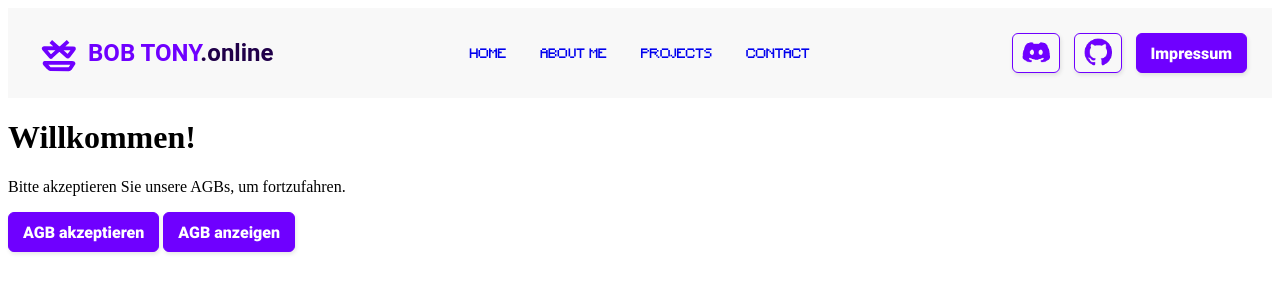
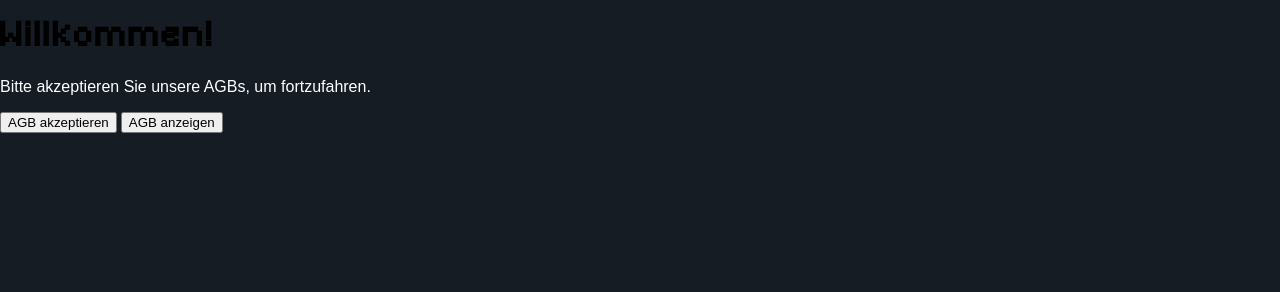
Before and after one commit to einfachnyxxo/bobtony.online, a plain HTML site: page index.html in a window 1280 px wide. Drawn offline with Linux system fonts and the light colour scheme; files whose address does not match are found by name.

Commit message:
Upload a Web Root

```diff
--- a/assets/css/docs.css
+++ /dev/null
@@ -1,99 +0,0 @@
-body {
-    font-family: -apple-system, BlinkMacSystemFont, "Segoe UI", Roboto, "Helvetica Neue", Arial, sans-serif;
-    line-height: 1.6;
-    color: #c9d1d9;
-    background-color: #0d1117;
-    margin: 0;
-    padding: 20px;
-}
-
-h1, h2, h3, h4, h5, h6 {
-    color: #c9d1d9;
-    margin-top: 0.2em;
-    margin-bottom: 0.3em;
-    font-weight: 600;
-}
-
-h1 {
-    font-size: 2em;
-    border-bottom: 1px solid #30363d;
-    padding-bottom: 0.3em;
-}
-
-h2 {
-    font-size: 1.5em;
-    border-bottom: 1px solid #30363d;
-    padding-bottom: 0.3em;
-}
-
-h3 {
-    font-size: 1.25em;
-}
-
-p {
-    margin: 1em 0;
-}
-
-a {
-    color: #58a6ff;
-    text-decoration: none;
-}
-
-a:hover {
-    text-decoration: underline;
-}
-
-ul, ol {
-    margin: 1em 0;
-    padding-left: 2em;
-}
-
-li {
-    margin: 0.5em 0;
-}
-
-code {
-    font-family: "SFMono-Regular", Consolas, "Liberation Mono", Menlo, monospace;
-    background-color: #161b22;
-    color: #c9d1d9;
-    padding: 0.2em 0.4em;
-    border-radius: 6px;
-    font-size: 0.9em;
-}
-
-pre {
-    background-color: #161b22;
-    padding: 1em;
-    border-radius: 6px;
-    overflow-x: auto;
-}
-
-pre code {
-    background-color: transparent;
-    padding: 0;
-}
-
-blockquote {
-    border-left: 4px solid #30363d;
-    margin: 1em 0;
-    padding: 0 1em;
-    color: #8b949e;
-}
-
-hr {
-    border: 0;
-    height: 1px;
-    background-color: #30363d;
-    margin: 2em 0;
-}
-
-img {
-    max-width: 100%;
-    height: auto;
-    border-radius: 6px;
-}
-
-#output {
-    max-width: 800px;
-    margin: 0 auto;
-}
--- a/assets/css/gen.css
+++ b/assets/css/gen.css
@@ -14,11 +14,3 @@
     --shadow: rgba(0, 0, 0, 0.1);
     --secondary: #141414;
 }
-
-.highlight{
-    color: var(--highlight);
-}
-
-.highlight span{
-    color: var(--highlight-secondary);
-}
--- a/assets/css/style.css
+++ b/assets/css/style.css
@@ -1,116 +1,36 @@
-@import url(gen.css);
-
-header {
-    display: flex;
-    justify-content: space-between;
-    align-items: center;
-    padding: 20px;
-    background-color: var(--bg-secondary);
+@font-face {
+    font-family: 'minecraft';
+    src: url('../fonts/minecraft.ttf') format('truetype');
 }
 
-header svg {
-    width: 50px;
-    height: 50px;
-    stroke-dasharray: 500;
-    stroke-dashoffset: 500;
-    animation: drawSvg 10s ease forwards;
-    position: relative;
-    top: 7px;
-    left: 10px;
+:root {
+    --bg-secondary: #272E36;
+    --bg-prime: #151C24;
+    --text: #ffffff;
+    --text-secondary: #b6b6b6;
+    --highlight: #7023D3;
+    --highlight-secondary: #200049;
+    --bg-secondary: #00000007;
+    --shadow: rgba(0, 0, 0, 0.1);
 }
 
-header path {
-    stroke-dasharray: 500;
-    stroke-dashoffset: 500;
-    animation: drawSvg 6s ease-in-out 1 forwards;
-    fill:transparent;
-    stroke:var(--highlight);
-    stroke-width:2.31684;
-    stroke-opacity:1
+body {
+    margin: 0;
+    background-color: var(--bg-prime);
 }
 
-.logo {
-    display: flex;
-    align-items: center;
-    gap: 10px;
+img {
+    image-rendering: pixelated;
+    image-rendering: crisp-edges;
+    -ms-interpolation-mode: nearest-neighbor;
 }
 
-.logo a {
-    font-size: 1.5rem;
-    font-weight: bold;
-    font-family: nunito,roboto,proxima-nova,"proxima nova",sans-serif;
-    text-decoration: none;
-}
-
-nav a {
-    margin: 0 15px;
-    text-decoration: none;
-    font-size: 0.8rem;
-    transition: color 0.3s ease-in-out;
+h1, h2, h3, h4, h5{
+    letter-spacing: 0.1em;
     font-family: "minecraft", sans-serif;
 }
 
-nav a:hover {
-    color: var(--highlight);
+a, p {
+    color: var(--text);
+    font-family: sans-serif;
 }
-/* Button und So */
-button{
-  background: var(--highlight);
-  border: 1px solid var(--highlight);
-  border-radius: 6px;
-  box-shadow: var(--shadow) 1px 2px 4px;
-  box-sizing: border-box;
-  color: var(--text);
-  cursor: pointer;
-  display: inline-block;
-  font-family: nunito,roboto,proxima-nova,"proxima nova",sans-serif;
-  font-size: 16px;
-  font-weight: 800;
-  line-height: 16px;
-  min-height: 40px;
-  outline: 0;
-  padding: 12px 14px;
-  text-align: center;
-  text-rendering: geometricprecision;
-  text-transform: none;
-  user-select: none;
-  -webkit-user-select: none;
-  touch-action: manipulation;
-  vertical-align: middle;
-  height: 26px;
-}
-
-button:hover,
-button:active {
-  background-color: initial;
-  background-position: 0 0;
-  color: var(--highlight);
-}
-
-button:active {
-  opacity: .5;
-}
-
-.ico_button {
-    background-color: initial;
-    background-position: 0 0;
-    padding: 0px 7px;
-}
-
-.buttonlinks button{
-    margin: 0 5px;
-}
-
-button img {
-    width: 32px;
-    height: 32px;
-}
-
-@keyframes drawSvg {
-    0% {
-        stroke-dashoffset: 500;
-    }
-    100% {
-        stroke-dashoffset: 0;
-    }
-}
--- a/index.html
+++ b/index.html
@@ -11,25 +11,11 @@
     </style>
 </head>
 <body>
+    <aside>
+
+    </aside>
+
     <header>
-        <div class="logo" role="logo">
-            <svg class="svg" viewBox="0 0 30 30" preserveAspectRatio="xMidYMid meet">
-                <path d="M 18.054056,3.8353177 8.2308195,12.723294 C 7.9832624,12.829095 7.8342656,13.476978 7.4755218,12.971252 L 3.6014567,8.3722175 C 3.0749269,7.8038907 3.7507825,8.0085259 4.0214554,7.9526865 l 16.8616126,0.042688 c 1.199785,-0.074637 0.452197,0.6722648 0.281337,0.844565 l -2.852119,3.7344287 c -0.588958,0.879668 -0.594932,0.01038 -0.889655,0.0073 L 7.6706351,3.9288619"/>
-                <path d="m 4.1142884,17.30937 2.0668972,2.271103 c 0.014013,0.135926 0.946666,0.901757 1.3420817,0.905391 l 10.8122527,0.0411 c 0.28596,0.05909 0.935313,-0.450202 1.12968,-0.66946 l 1.517018,-2.322154 c 0.368029,-0.407155 0.695063,-0.803522 -0.576368,-0.77924 L 5.1564488,16.738456 c -0.4409312,-0.0085 -1.6444163,-0.07309 -1.0421604,0.570914 z"/>
-            </svg>
-            <a href="/" class="highlight">BOB TONY<span>.online</span></a>
-        </div>
-        <nav>
-            <a class="active" href="/">HOME</a>
-            <a class="active" href="/files/">ABOUT ME</a>
-            <a class="active" href="/files/">PROJECTS</a>
-            <a class="active" href="/files/">CONTACT</a>
-        </nav>
-        <div class="buttonlinks" role="link">
-            <button class="ico_button" onclick=" window.open('https://github.com/nottheley','_blank')"><img src="../assets/img/ico/discord.png" alt=""></button>
-            <button class="ico_button" onclick=" window.open('https://discord.gg/aUG2C3WgZN','_blank')"><img src="../assets/img/ico/github.png" alt=""></button>
-            <button onclick=" window.open('http://google.com','_blank')">Impressum</button>
-        </div>
     </header>
 
     <main class="accep screen">
@@ -40,9 +26,9 @@
     </main>
 
     <main class="web screen active">
-        <h1>Webseite</h1>
-        <p>Willkommen auf unserer Webseite!</p>
+        <section>
+        </section>
     </main>
-    <script src="assets/app.js"></script>
+    <script src="assets/cookie.js"></script>
 </body>
 </html>
```
Also changed, not shown: assets/cookie.js (renamed from assets/app.js), assets/img/header.png (added), assets/img/header_hover.png (added), assets/img/ico/bob.png (added).
